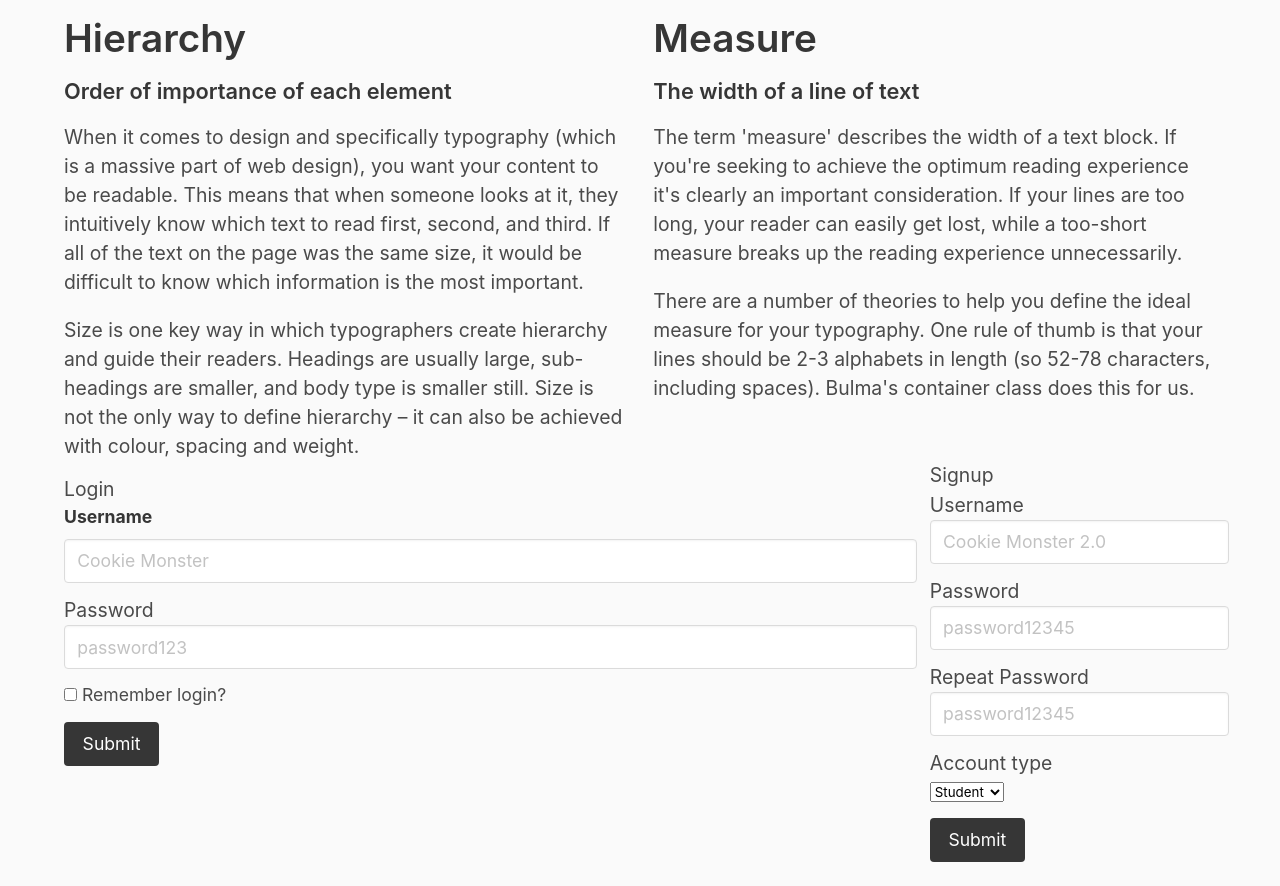
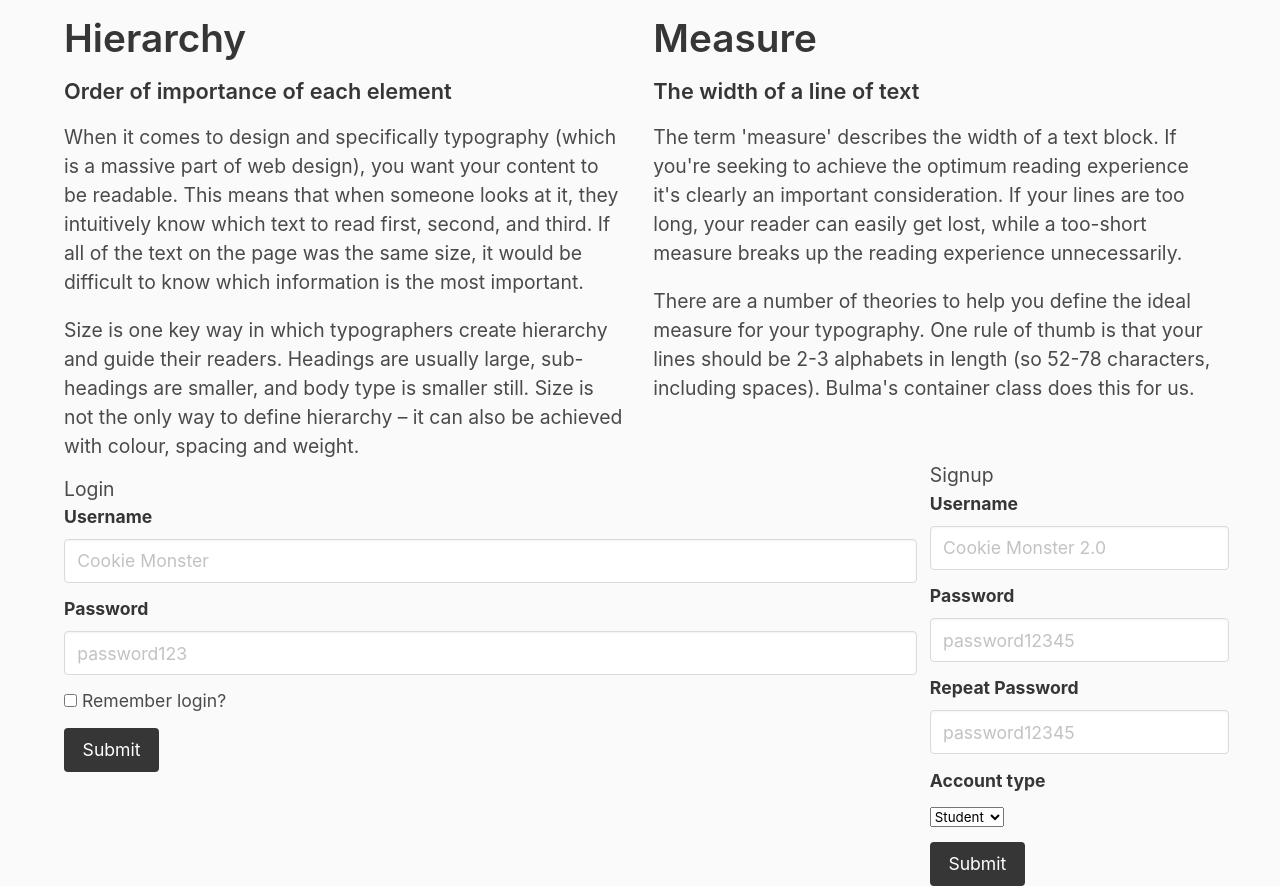
Before and after one commit to jdmar3-comp426/a02-kianw97, a website: page index.html in a window 1280 px wide. Shown: the part 3192-4078 px from the top of the page. Before the commit the page ends 4054 px from the top, so only its background shows below. Drawn offline with nearby package versions, Linux system fonts and the light colour scheme; a web font is replaced by a local one.

Commit message:
label and warning

```diff
--- a/index.html
+++ b/index.html
@@ -81,7 +81,7 @@
         </div>
         <hr>
         <div class="">
-            <p><span class="">Warning! </span>Even with a framework you can still make mistakes!</p>
+            <p><span class="notification is-danger">Warning! </span>Even with a framework you can still make mistakes!</p>
         </div>
     </div>
 </section>
@@ -164,7 +164,7 @@
                         </div>
                     </div>
                     <div class="field">
-                        <label class="">Password</label>
+                        <label class="label">Password</label>
                         <div class="control">
                             <input class="input" type="password" placeholder="password123" name="password">
                         </div>
@@ -188,25 +188,25 @@
                 <h1 class="">Signup</h1>
                 <form>
                     <div class="field">
-                        <label class="">Username</label>
+                        <label class="label">Username</label>
                         <div class="control">
                             <input class="input" type="text" placeholder="Cookie Monster 2.0" name="username">
                         </div>
                     </div>
                     <div class="field">
-                        <label class="">Password</label>
+                        <label class="label">Password</label>
                         <div class="control">
                             <input class="input" type="password" placeholder="password12345">
                         </div>
                     </div>
                     <div class="field">
-                        <label class="">Repeat Password</label>
+                        <label class="label">Repeat Password</label>
                         <div class="control">
                             <input class="input" type="password" placeholder="password12345" name="password">
                         </div>
                     </div>
                     <div class="field">
-                        <label class="">Account type</label>
+                        <label class="label">Account type</label>
                         <div class="">
                             <div class="control">
                                 <select name="accountType">
```
